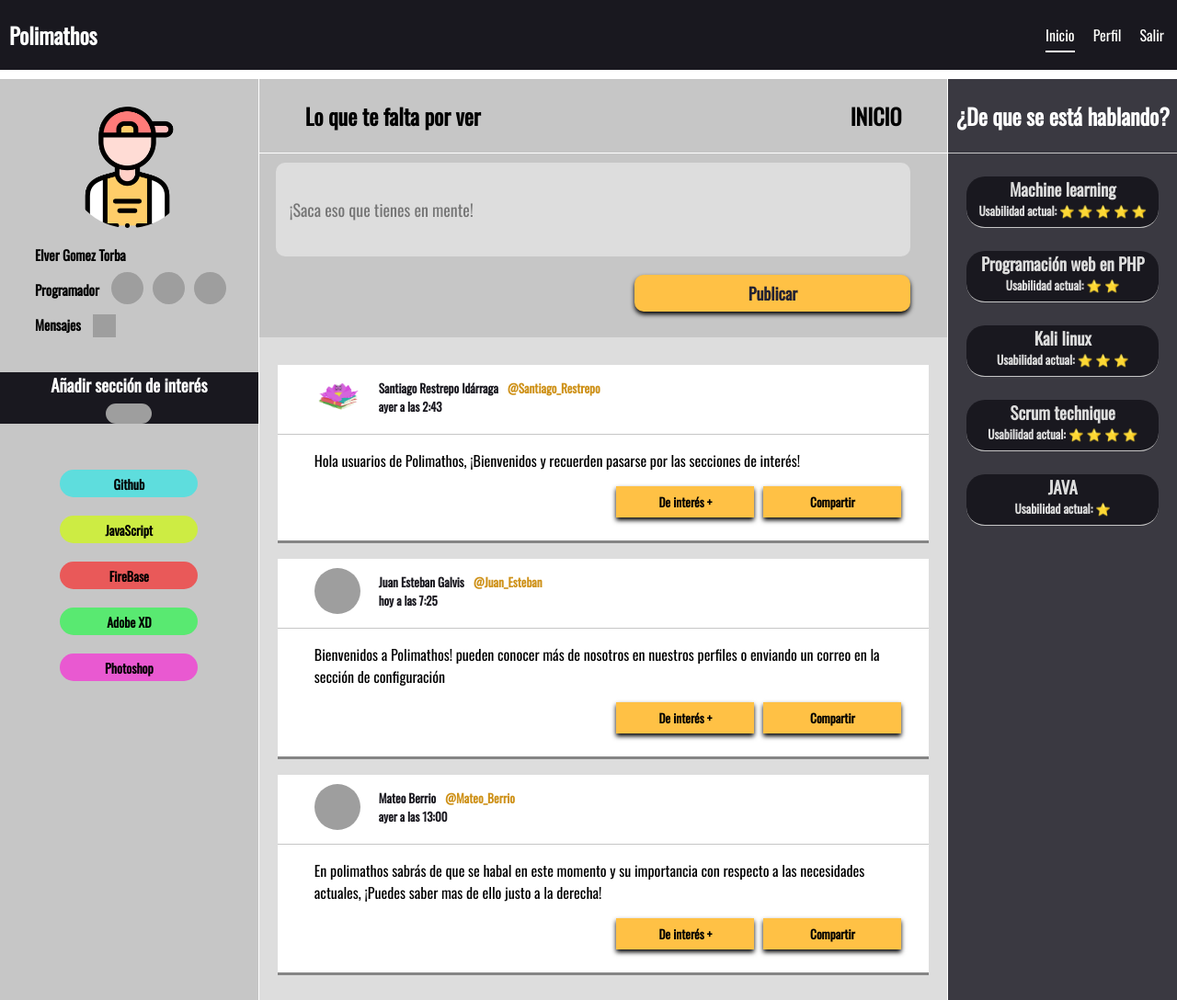
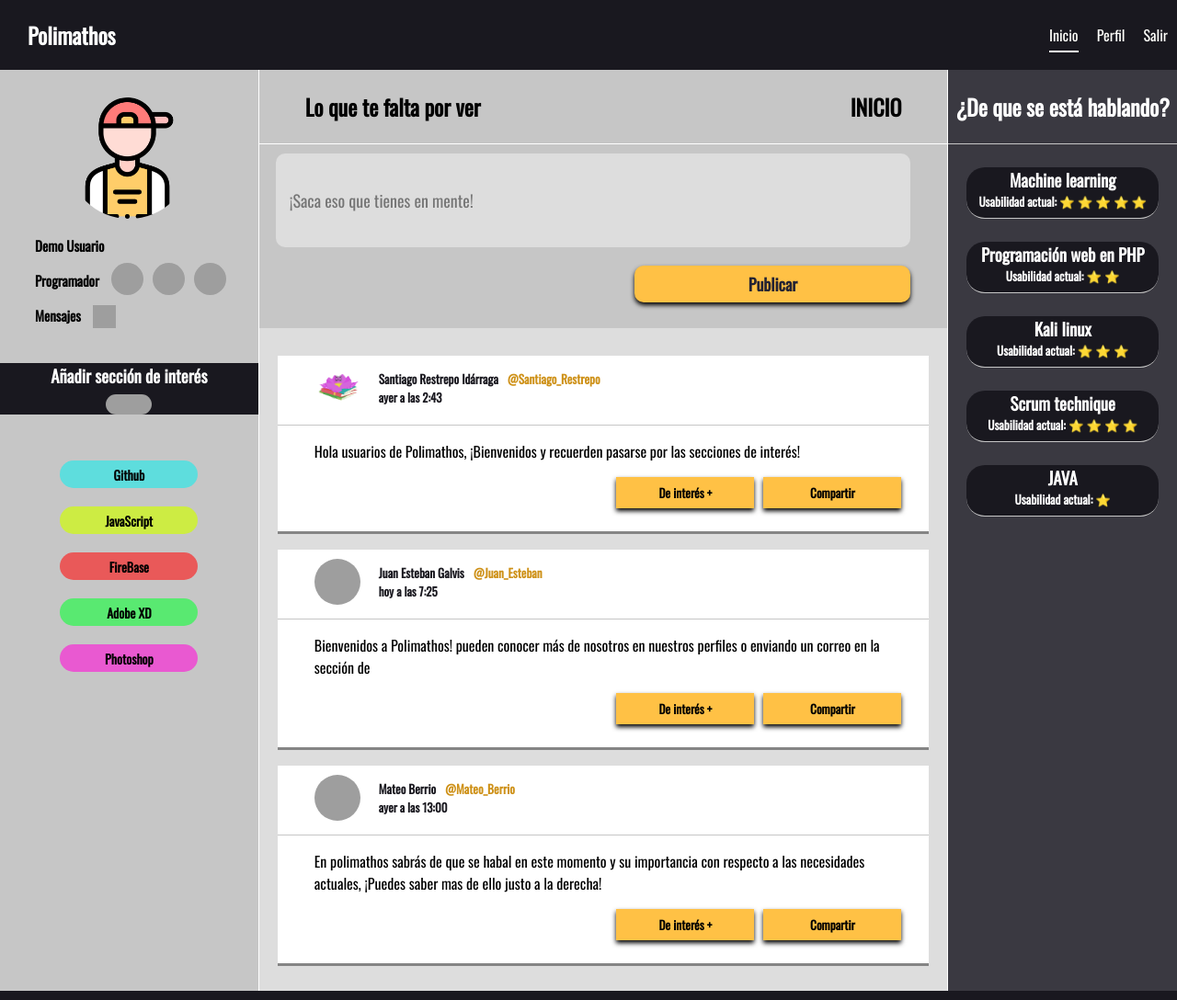
Before and after one commit to JuanesGalvis/Red_Polimathos, a website: page home.html in a window 1280 px wide. Shown: the top 1088 px of the page at 92% size. Drawn offline with nearby package versions, Linux system fonts and the light colour scheme; grey boxes are pictures that could not be loaded.

Commit message:
Lista la descripción mia (santi), listo el nav sin guevonadas, un nav serio

```diff
--- a/CSS/Principal.css
+++ b/CSS/Principal.css
@@ -2,6 +2,12 @@
 * {
   font-family: "Oswald", sans-serif;
 }
+
+a{
+  text-decoration: none;
+  color: white;
+}
+
 
 body {
   position: relative;
@@ -15,13 +21,15 @@ body {
   width: 100%;
   display: flex;
   align-items: center;
+  justify-content: space-between;
   margin-bottom: 10px;
   position: relative;
 }
-.Header h1 {
-  margin: 0px 10px;
-  width: 75%;
+
+.polimathos_title{
+  margin-left: 30px;
 }
+
 .Header__Opciones {
   display: flex;
   justify-content: flex-end;
--- a/CSS/estilosHome.css
+++ b/CSS/estilosHome.css
@@ -6,7 +6,7 @@
 
 a{
     text-decoration: none;
-    color: inherit;
+    color: white;
 }
 
 h1,h2,h3,h4,h5,h6{
@@ -18,7 +18,12 @@ body{
     margin: 0;
     padding: 0;
     font-family: 'oswald';
+    position: relative;
 }
+
+.polimathos_title{
+    margin-left: 30px;
+  }
 
 header{
     background-color: rgb(25, 24, 31);
@@ -330,6 +335,7 @@ header{
     border-left: 1px solid white;
     background-color: rgb(58, 57, 65);
     color: #dddddd;
+
 }
 
 .whatsup_title{
--- a/CSS/modal.css
+++ b/CSS/modal.css
@@ -52,8 +52,7 @@
     position: absolute;
     left: 0;
     right: 0;
-    top: 0;
-    bottom: 0;
+    top: 10;
     margin: auto;
     overflow: auto;
     display: flex;
--- a/home.html
+++ b/home.html
@@ -1,15 +1,16 @@
 <!DOCTYPE html>
 <html lang="en">
-<head>
-    <meta charset="UTF-8">
-    <meta name="viewport" content="width=device-width, initial-scale=1.0">
-    <link rel="stylesheet" href="CSS/estilosHome.css">
-    <link rel="stylesheet" href="CSS/modal.css">
+    <head>
+        <meta charset="UTF-8">
+        <meta name="viewport" content="width=device-width, initial-scale=1.0">
+        <link rel="stylesheet" href="CSS/estilosHome.css">
+        <link rel="stylesheet" href="CSS/modal.css">
+        <link rel="stylesheet" href="./CSS/Principal.css">
     <title>Home</title>
 </head>
 <body>
-    <nav class="Header">
-        <h1>Polimathos</h1>
+    <nav class="Header" style="margin-bottom: 0;">
+        <a href="home.html" class="polimathos_title"><h1>Polimathos</h1></a>
         <ul class="Header__Opciones">
             <li><a href="#" class="Header__Opciones--active">Inicio</a></li>
             <li><a href="./Perfil.html">Perfil</a></li>
@@ -22,7 +23,7 @@
                 <div class="main_left_user-image">
                     <img class="user_image" src="IMG/user.png" alt="Imagen de usuario">
                 </div>
-                <h5 class="user_name">Elver Gomez Torba</h5>
+                <h5 class="user_name">Demo Usuario</h5>
                 <div class="main_left_user-icons">
                     <h5>Programador</h5>
                     <img src="https://upload.wikimedia.org/wikipedia/commons/6/6a/JavaScript-logo.png" alt="">
@@ -86,7 +87,7 @@
                         <div class="post_info_user">
                             <div class="post_info_user-div">
                                 <h5>Juan Esteban Galvis</h5>
-                                <a href="./Perfil2.html"><h5>@Juan_Esteban</h5></a>
+                                <a href="./Perfil1.html"><h5>@Juan_Esteban</h5></a>
                             </div>
                             <h6>hoy a las 7:25</h6>
                         </div>
@@ -107,7 +108,7 @@
                         <div class="post_info_user">
                             <div class="post_info_user-div">
                                 <h5>Mateo Berrio</h5>
-                                <a href="./Perfil2.html"><h5>@Mateo_Berrio</h5></a>
+                                <a href="./Perfil3.html"><h5>@Mateo_Berrio</h5></a>
 
                             </div>
                             <h6>ayer a las 13:00</h6>
@@ -179,7 +180,6 @@
             <li><a href="./PFrecuentes.html">Ayuda / Documentación</a></li>
         </ul>
     </footer>
-    <link rel="stylesheet" href="./CSS/Principal.css">
     <script src="JS/home.js" ></script>
 </body>
 </html>
```
Also changed, not shown: NewProject.html (+1 -1 lines), PFrecuentes.html (+1 -1 lines), Perfil.html (+1 -1 lines), Perfil1.html (+1 -1 lines), Perfil2.html (+9 -3 lines), Perfil3.html (+1 -1 lines), Perfil4.html (+1 -1 lines), config.html (+1 -1 lines).
